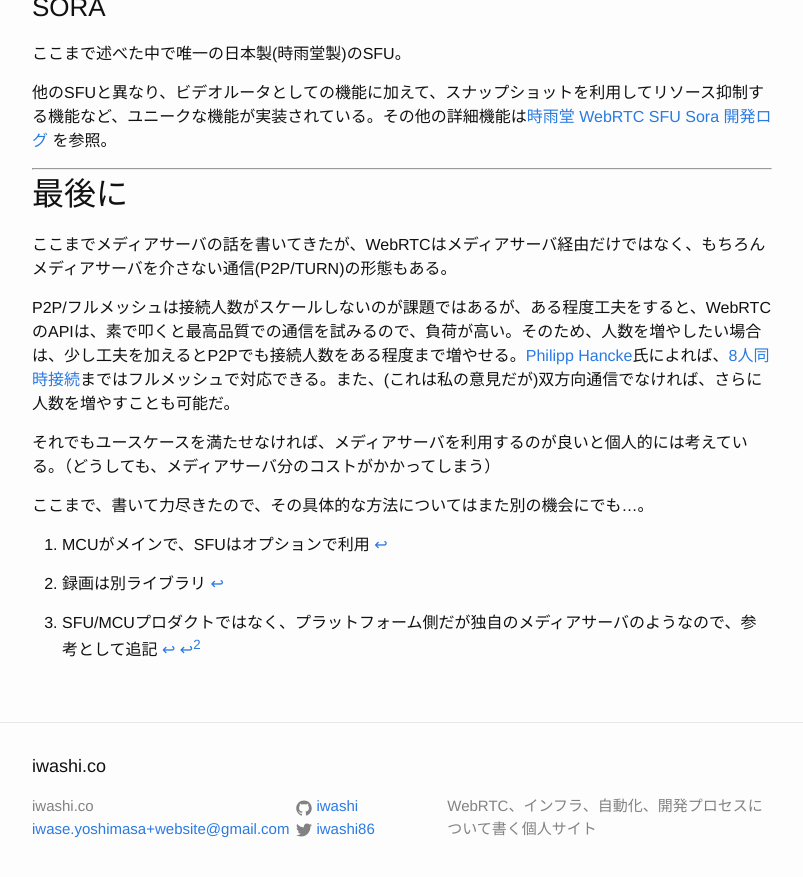
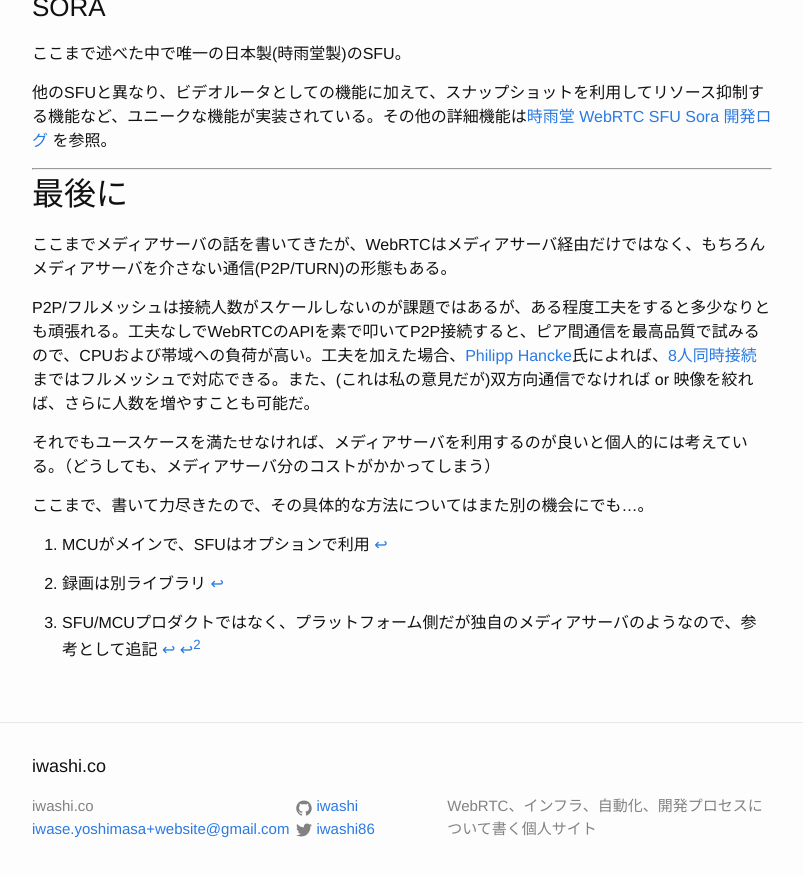
Before and after one commit to iwashi/iwashi.github.io, a Jekyll site: the page built from _posts/2016-09-03-webrtc-sfu-mcu-summary.md, in a window 1280 px wide and 900 px high, scrolled down 3593 px. Shown: the top 877 px of the window, without its empty margins (238-1041 px from the left). Built offline with Jekyll 4.4.1, drawn with Linux system fonts in a browser that asks for light colours.

Commit message:
Fix wrong sentence

```diff
--- a/_posts/2016-09-03-webrtc-sfu-mcu-summary.md
+++ b/_posts/2016-09-03-webrtc-sfu-mcu-summary.md
@@ -145,7 +145,7 @@ MCUというとビデオのレイアウトが固定されて辛いみたいな
 
 ここまでメディアサーバの話を書いてきたが、WebRTCはメディアサーバ経由だけではなく、もちろんメディアサーバを介さない通信(P2P/TURN)の形態もある。
 
-P2P/フルメッシュは接続人数がスケールしないのが課題ではあるが、ある程度工夫をすると、WebRTCのAPIは、素で叩くと最高品質での通信を試みるので、負荷が高い。そのため、人数を増やしたい場合は、少し工夫を加えるとP2Pでも接続人数をある程度まで増やせる。[Philipp Hancke](https://twitter.com/hcornflower)氏によれば、[8人同時接続](http://hancke.name/webrtc/great-again/#/28)まではフルメッシュで対応できる。また、(これは私の意見だが)双方向通信でなければ、さらに人数を増やすことも可能だ。
+P2P/フルメッシュは接続人数がスケールしないのが課題ではあるが、ある程度工夫をすると多少なりとも頑張れる。工夫なしでWebRTCのAPIを素で叩いてP2P接続すると、ピア間通信を最高品質で試みるので、CPUおよび帯域への負荷が高い。工夫を加えた場合、[Philipp Hancke](https://twitter.com/hcornflower)氏によれば、[8人同時接続](http://hancke.name/webrtc/great-again/#/28)まではフルメッシュで対応できる。また、(これは私の意見だが)双方向通信でなければ or 映像を絞れば、さらに人数を増やすことも可能だ。
 
 それでもユースケースを満たせなければ、メディアサーバを利用するのが良いと個人的には考えている。（どうしても、メディアサーバ分のコストがかかってしまう）
 
```
